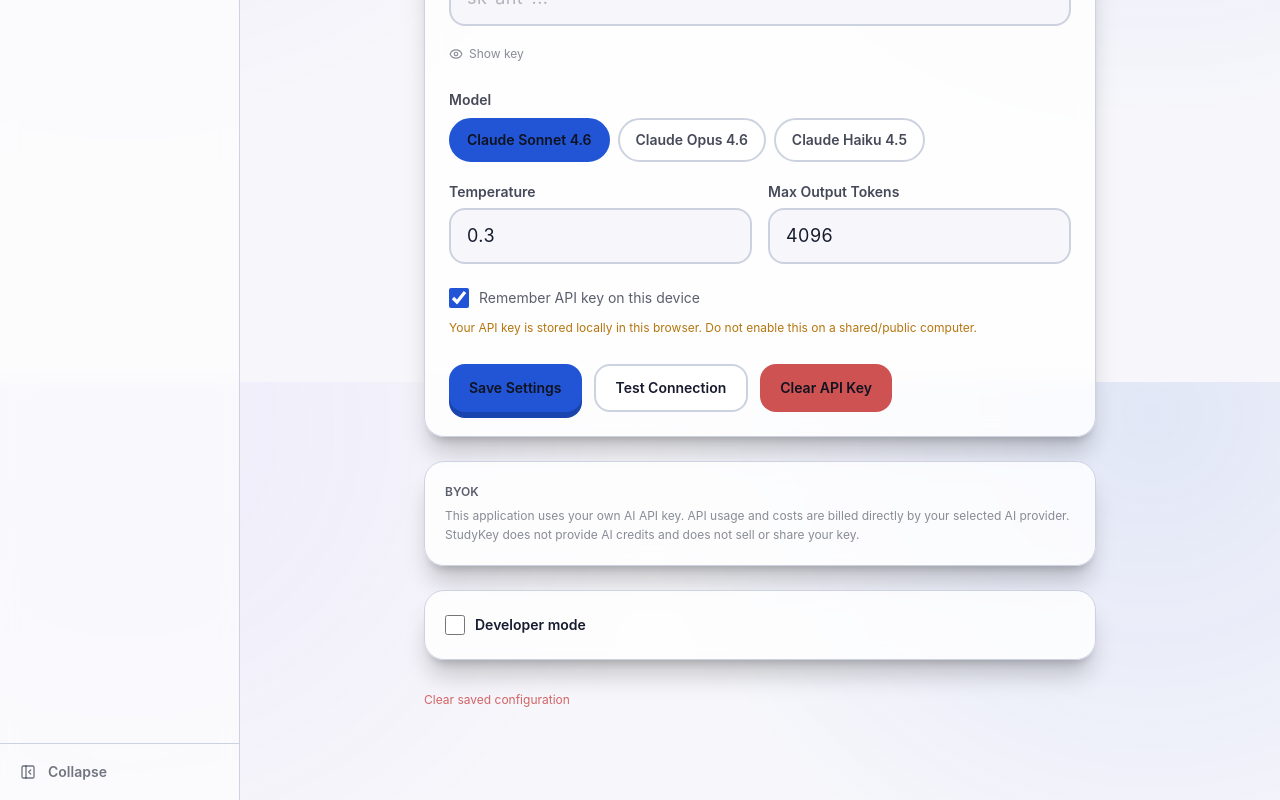
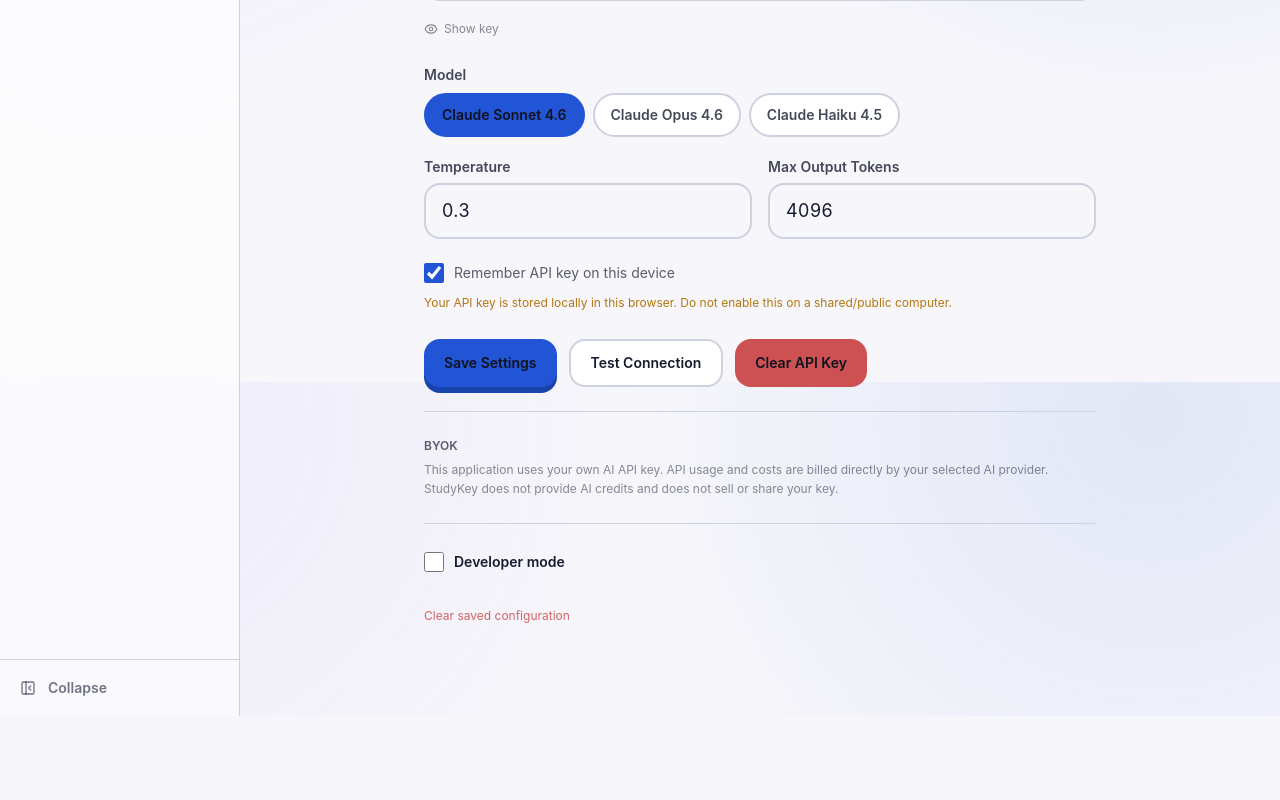
Before and after one commit to jdmrtne/studykey, a React (Vite) app: page /ai-settings in a window 1280 px wide. Shown: the part 418-1218 px from the top of the page. After the commit the page ends 1134 px from the top, so only its background shows below. Built offline with nearby package versions, Linux system fonts and the light colour scheme.

Commit message:
card remove

```diff
--- a/src/components/ai/NotConfiguredBanner.tsx
+++ b/src/components/ai/NotConfiguredBanner.tsx
@@ -1,11 +1,10 @@
 import { Link } from "react-router-dom";
 import { KeyRound } from "lucide-react";
-import { Card } from "../ui/Card";
 import { Button } from "../ui/Button";
 
 export function NotConfiguredBanner() {
   return (
-    <Card className="p-6 flex flex-col sm:flex-row sm:items-center gap-4">
+    <div className="rounded-2xl border-2 border-amber/40 bg-amber/5 p-4 flex flex-col sm:flex-row sm:items-center gap-4">
       <span className="w-11 h-11 rounded-xl bg-amber/15 text-amber flex items-center justify-center flex-shrink-0">
         <KeyRound className="w-5 h-5" />
       </span>
@@ -18,6 +17,6 @@ export function NotConfiguredBanner() {
       <Link to="/ai-settings">
         <Button variant="primary">Configure AI</Button>
       </Link>
-    </Card>
+    </div>
   );
 }
--- a/src/components/ui/Card.tsx
+++ b/src/components/ui/Card.tsx
@@ -7,13 +7,7 @@ interface CardProps extends HTMLAttributes<HTMLDivElement> {
 
 export function Card({ className, children, ...props }: CardProps) {
   return (
-    <div
-      className={clsx(
-        "rounded-[1.25rem] border border-ink-3 bg-ink-2/80 backdrop-blur-sm shadow-xl shadow-black/20",
-        className
-      )}
-      {...props}
-    >
+    <div className={clsx(className)} {...props}>
       {children}
     </div>
   );
--- a/src/pages/AISettings.tsx
+++ b/src/pages/AISettings.tsx
@@ -1,5 +1,4 @@
 import { useState } from "react";
-import { Card } from "../components/ui/Card";
 import { Button } from "../components/ui/Button";
 import { TextField } from "../components/ui/TextField";
 import { SelectPills } from "../components/ui/SelectPills";
@@ -76,7 +75,8 @@ export function AISettings() {
         </p>
       </div>
 
-      <Card className="p-6 flex flex-col gap-5">
+      <div className="flex flex-col divide-y divide-ink-3">
+        <div className="pb-6 flex flex-col gap-5">
         <div>
           <label className="text-sm font-semibold text-paper/80 mb-2 block">AI Provider</label>
           <SelectPills
@@ -197,17 +197,17 @@ export function AISettings() {
             <span>Connection failed. {conn.message}</span>
           </div>
         )}
-      </Card>
+        </div>
 
-      <Card className="p-5 text-xs text-paper/50 leading-relaxed">
+        <div className="py-6 text-xs text-paper/50 leading-relaxed">
           <p className="font-semibold text-paper/70 mb-1">BYOK</p>
           <p>
             This application uses your own AI API key. API usage and costs are billed directly by your selected AI
             provider. StudyKey does not provide AI credits and does not sell or share your key.
           </p>
-      </Card>
+        </div>
 
-      <Card className="p-5">
+        <div className="pt-6">
           <label className="flex items-center gap-2.5 text-sm font-semibold py-1">
             <input type="checkbox" checked={devMode} onChange={(e) => setDevMode(e.target.checked)} className="accent-signal w-5 h-5 flex-shrink-0" />
             Developer mode
@@ -217,7 +217,8 @@ export function AISettings() {
               {debugLog.length === 0 ? <p className="text-paper/30">No requests yet.</p> : debugLog.map((l, i) => <div key={i}>{l}</div>)}
             </div>
           )}
-      </Card>
+        </div>
+      </div>
 
       <button
         type="button"
--- a/src/pages/Lessons.tsx
+++ b/src/pages/Lessons.tsx
@@ -179,23 +179,24 @@ export function Lessons() {
         <h2 className="font-display font-semibold text-sm text-paper/80">Your lessons ({lessons.length})</h2>
 
         {lessons.length === 0 && (
-          <Card className="p-8 flex flex-col items-center text-center gap-2">
+          <div className="py-8 flex flex-col items-center text-center gap-2">
             <span className="w-10 h-10 rounded-xl bg-ink-3 flex items-center justify-center text-paper/40">
               <BookOpen className="w-5 h-5" />
             </span>
             <p className="text-sm text-paper/50">No lessons yet — upload a file or paste text above to create your first one.</p>
-          </Card>
+          </div>
         )}
 
+        <div className="flex flex-col divide-y divide-ink-3">
           {lessons.map((lesson) => {
             const active = lesson.id === selectedLessonId;
             const { label: kindLabel, icon: KindIcon } = fileKind(lesson.sourceFileName);
             return (
-            <Card
+              <div
                 key={lesson.id}
                 className={clsx(
-                "p-4 flex items-center gap-4 transition-colors",
-                active ? "border-signal/60 bg-signal/5" : "hover:border-ink-3"
+                  "py-4 px-3 -mx-3 rounded-xl flex items-center gap-4 transition-colors",
+                  active && "bg-signal/5"
                 )}
               >
                 <span
@@ -242,10 +243,11 @@ export function Lessons() {
                     <Trash2 className="w-4 h-4" />
                   </button>
                 </div>
-            </Card>
+              </div>
             );
           })}
         </div>
       </div>
+    </div>
   );
 }
--- a/src/pages/Quiz.tsx
+++ b/src/pages/Quiz.tsx
@@ -106,12 +106,12 @@ export function Quiz() {
       </Card>
 
       {questions && (
-        <div className="flex flex-col gap-4">
+        <div className="flex flex-col divide-y divide-ink-3">
           {questions.map((q, i) => {
             const picked = answers[q.id];
             const isCorrect = picked !== undefined && picked.trim().toLowerCase() === q.answer.trim().toLowerCase();
             return (
-              <Card key={q.id} className="p-5 flex flex-col gap-3">
+              <div key={q.id} className="py-5 first:pt-0 flex flex-col gap-3">
                 <p className="font-semibold text-sm">
                   {i + 1}. {q.question}
                 </p>
@@ -191,7 +191,7 @@ export function Quiz() {
                     </p>
                   </div>
                 )}
-              </Card>
+              </div>
             );
           })}
         </div>
--- a/src/pages/Settings.tsx
+++ b/src/pages/Settings.tsx
@@ -1,4 +1,3 @@
-import { Card } from "../components/ui/Card";
 import { Button } from "../components/ui/Button";
 import { useLessonsStore } from "../store/lessonsStore";
 
@@ -10,16 +9,17 @@ export function Settings() {
     <div className="flex flex-col gap-6 max-w-2xl w-full mx-auto">
       <h1 className="text-2xl font-display font-bold">Settings</h1>
 
-      <Card className="p-6 flex flex-col gap-3">
+      <div className="flex flex-col divide-y divide-ink-3">
+        <div className="pb-6 flex flex-col gap-3">
           <h2 className="font-display font-semibold">Privacy</h2>
           <p className="text-sm text-paper/60 leading-relaxed">
             Your lesson content is sent directly to the AI provider you selected, only when you run a generation.
             Your API key belongs to you and is not provided by this app. StudyKey does not sell or share your API
             key, and adds no analytics or telemetry beyond what your browser already does.
           </p>
-      </Card>
+        </div>
 
-      <Card className="p-6 flex flex-col gap-4">
+        <div className="pt-6 flex flex-col gap-4">
           <h2 className="font-display font-semibold">Data on this device</h2>
           <p className="text-sm text-paper/60">
             {lessons.length} lesson{lessons.length === 1 ? "" : "s"} stored in this browser's local storage.
@@ -36,7 +36,8 @@ export function Settings() {
           >
             Clear all lessons
           </Button>
-      </Card>
+        </div>
+      </div>
     </div>
   );
 }
```
Lines whose indentation alone changed are shown as unchanged.
